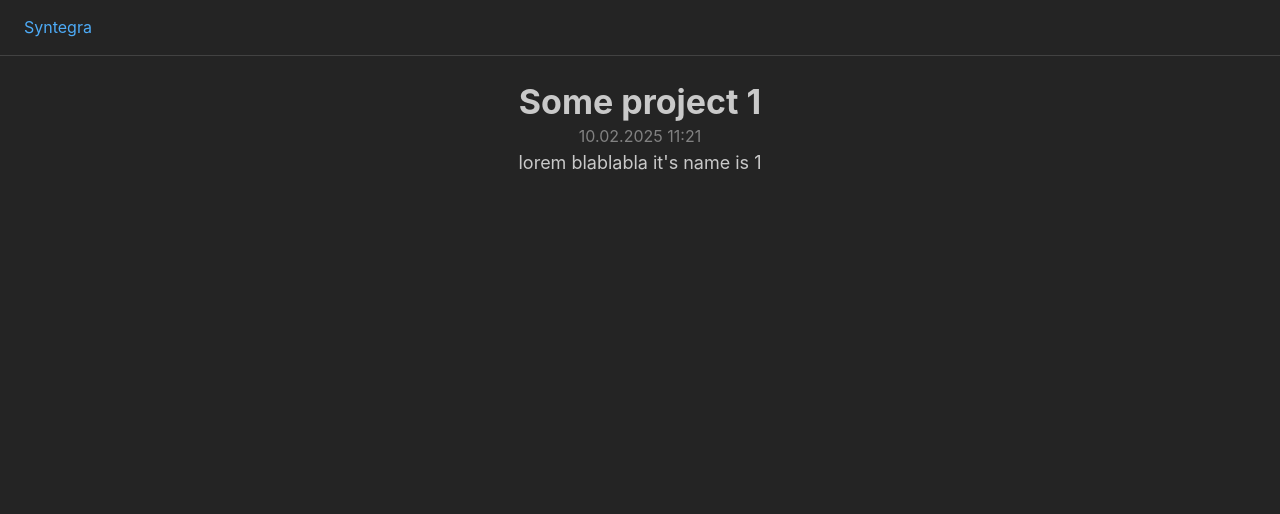
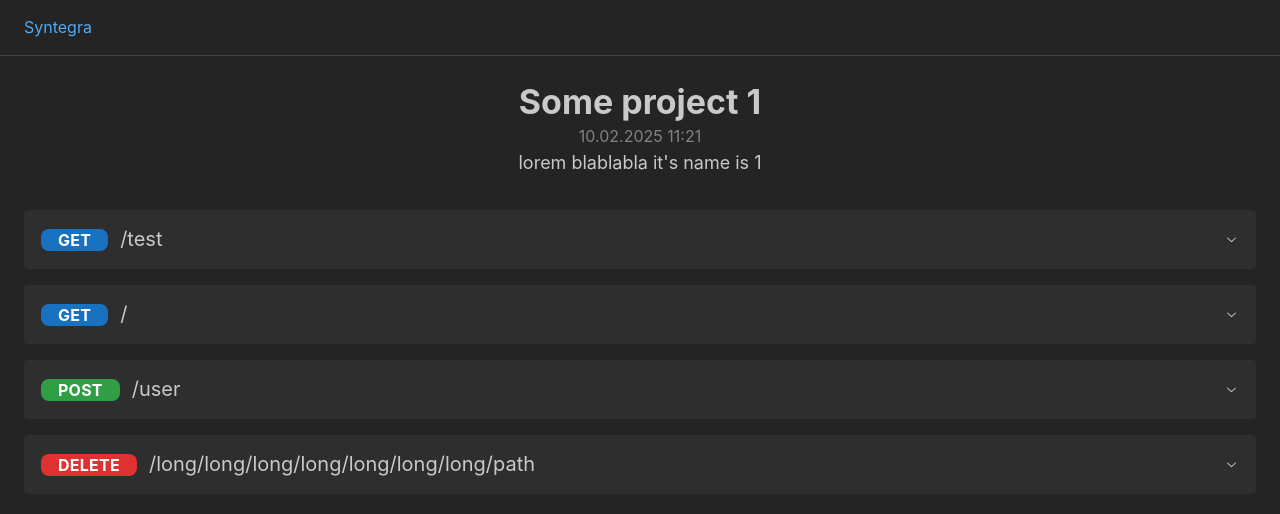
Before and after one commit to Oxule/Syntegra, a React (Vite) app in the folder frontend/: page /1 in a window 1280 px wide. Shown: the top 514 px of the page. Built offline with nearby package versions, Linux system fonts and the light colour scheme.

Commit message:
Frontend: Project endpoints base created

```diff
--- a/frontend/src/Project/Endpoints.jsx
+++ b/frontend/src/Project/Endpoints.jsx
@@ -0,0 +1,64 @@
+import {Accordion, Badge, Text} from "@mantine/core";
+
+export function Endpoints() {
+
+    const endpoints = [
+        {
+            tag: "2",
+            id: "1",
+            method: "GET",
+            route: "/test",
+        },
+        {
+            tag: "2",
+            id: "2",
+            method: "GET",
+            route: "/",
+        },
+        {
+            tag: "1",
+            id: "3",
+            method: "POST",
+            route: "/user",
+        },
+        {
+            tag: "1",
+            id: "4",
+            method: "DELETE",
+            route: "/long/long/long/long/long/long/long/path",
+        }
+    ]
+
+    return <Accordion variant="separated">
+        {endpoints.map(x=><Endpoint info={x}/>)}
+    </Accordion>;
+}
+
+function Endpoint({info}) {
+    let color = "gray";
+    switch(info.method) {
+        case "GET":
+            color = "blue";
+            break;
+        case "POST":
+            color = "green";
+            break;
+        case "PUT":
+            color = "orange";
+            break;
+        case "PATCH":
+            color = "orange";
+            break;
+        case "DELETE":
+            color = "red";
+            break;
+    }
+
+    return <Accordion.Item key={info.id} value={info.id}>
+        <Accordion.Control>
+            <Badge size={"xl"} radius={"md"} style={{display: "inline"}} color={color}>{info.method}</Badge><Text style={{display: "inline", marginLeft: "12px"}} size={"xl"}>{info.route}</Text>
+        </Accordion.Control>
+
+        <Accordion.Panel>Some details</Accordion.Panel>
+    </Accordion.Item>;
+}
--- a/frontend/src/Project/Project.jsx
+++ b/frontend/src/Project/Project.jsx
@@ -1,5 +1,6 @@
 import {Card, Title, Text} from "@mantine/core";
 import {useParams} from "react-router";
+import {Endpoints} from "./Endpoints.jsx";
 
 export function Project() {
 
@@ -15,8 +16,9 @@ export function Project() {
         <>
             <Title ta={"center"}>{projectInfo.title}</Title>
             <Text ta={"center"} c="dimmed">{projectInfo.createdAt}</Text>
-            <Text ta={"center"} size={"lg"}>{projectInfo.description}</Text>
+            <Text ta={"center"} size={"lg"} style={{marginBottom: "32px"}}>{projectInfo.description}</Text>
             {/*TODO: севочка, добавь кнопку редактирования тоже через dialogwindow*/}
+            <Endpoints/>
         </>
     );
 }
```
